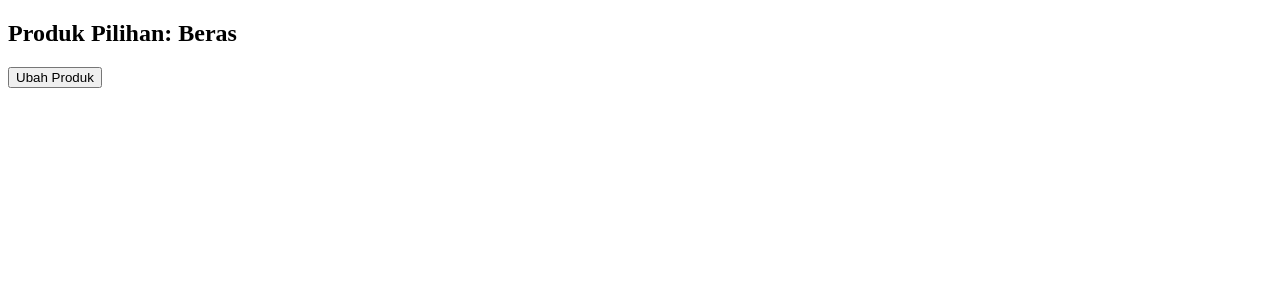
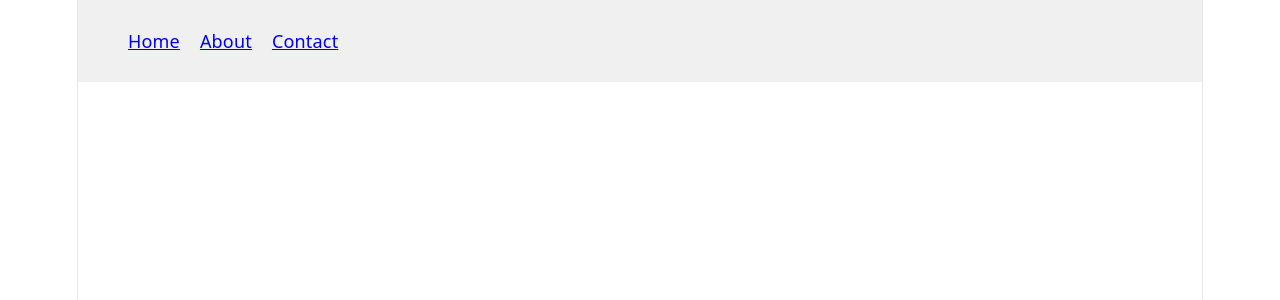
Before and after one commit to Rizbar/my-vite, a React (Vite) app: page / in a window 1280 px wide. Shown: the top 300 px of the page. Built offline with nearby package versions, Linux system fonts and the light colour scheme.

Commit message:
PR 29 bagian 2

```diff
--- a/index.html
+++ b/index.html
@@ -8,6 +8,7 @@
   </head>
   <body>
     <div id="root"></div>
-    <script type="module" src="/src/PR29_1.jsx"></script>
+    <!-- <script type="module" src="/src/PR29_1.jsx"></script> -->
+    <script type="module" src="/src/main.jsx"></script>
   </body>
 </html>
--- /dev/null
+++ b/src/PR29_2.jsx
@@ -0,0 +1,23 @@
+const listMenu = [
+  { code: 'home', name: 'Home' },
+  { code: 'about', name: 'About' },
+  { code: 'contact', name: 'Contact' }
+];
+
+function PR29_2() {
+  return (
+    <header style={{ backgroundColor: '#f0f0f0', padding: '10px' }}>
+      <nav>
+        <ul style={{ listStyle: 'none', display: 'flex', gap: '20px' }}>
+          {listMenu.map((menu) => (
+            <li key={menu.code}>
+              <a href={`#${menu.code}`}>{menu.name}</a>
+            </li>
+          ))}
+        </ul>
+      </nav>
+    </header>
+  );
+}
+
+export default PR29_2;
--- a/src/main.jsx
+++ b/src/main.jsx
@@ -1,16 +1,21 @@
-import { StrictMode } from 'react'
+import React from 'react'
 import { createRoot } from 'react-dom/client'
 import './index.css'
 // import App from './App.jsx'
 // import PR28_3 from './PR28_3.jsx'
 // import PR28_4 from './PR28_4.jsx'
-import PR29_1 from './PR29_1.jsx'
+// import PR29_1 from './PR29_1.jsx'
+import PR29_2 from './PR29_2.jsx'
 
-createRoot(document.getElementById('root')).render(
-  <StrictMode>
-    {/* <App /> */}
-    {/* <PR28_3 /> */}
-    {/* <PR28_4 /> */}
-    <PR29_1 />
-  </StrictMode>,
-)
+// createRoot(document.getElementById('root')).render(
+//   <React.StrictMode>
+//     {/* <App /> */}
+//     {/* <PR28_3 /> */}
+//     {/* <PR28_4 /> */}
+//     <PR29_1 />
+//   </React.StrictMode>,
+// )
+
+const rootElement = document.getElementById('root');
+const root = createRoot(rootElement);
+root.render(<React.StrictMode><PR29_2 /></React.StrictMode>);
```
